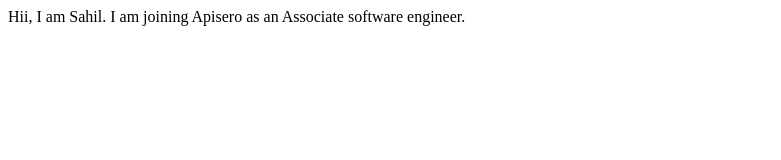
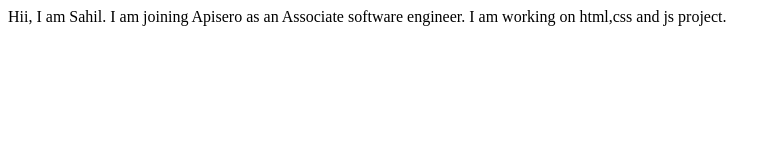
Before and after one commit to sahilrocks520/sahil-site, a plain HTML site: page index.html in a window 1280 px wide. Shown: the whole page, without its empty margins (0-781 px from the left). Drawn offline with Linux system fonts and the light colour scheme.

Commit message:
Update to project details

```diff
--- a/index.html
+++ b/index.html
@@ -8,5 +8,7 @@
 </head>
 <body>
    Hii, I am Sahil. I am joining Apisero as an Associate software engineer.
+
+   I am working on html,css and js project.
 </body>
 </html>
```
